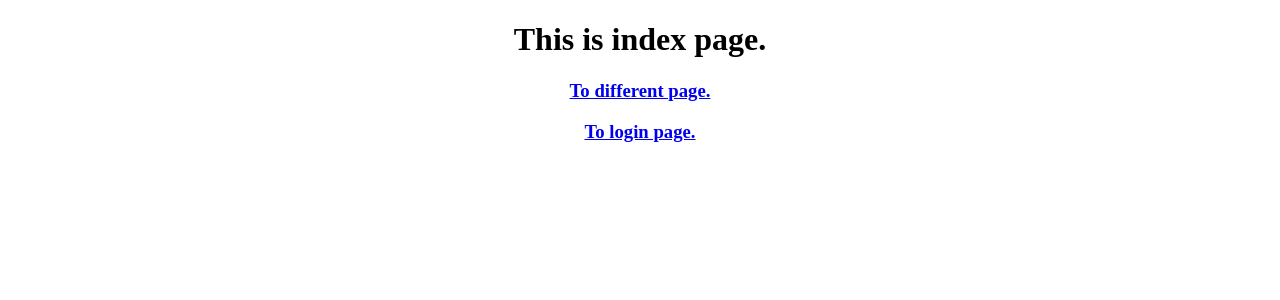
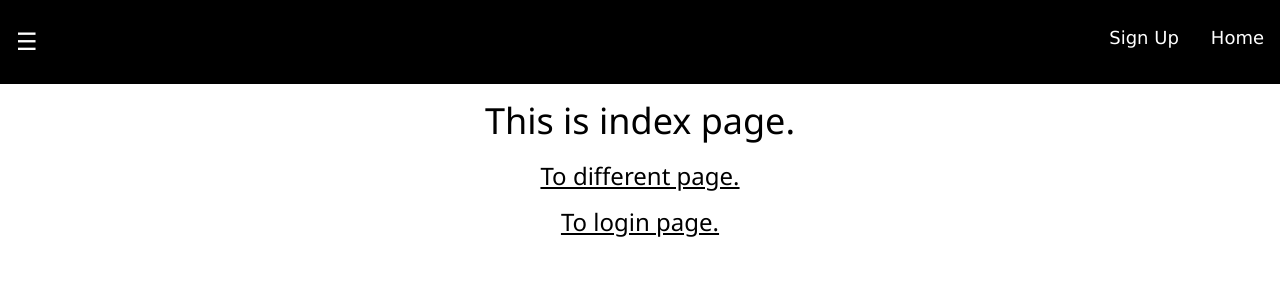
Before and after one commit to ProdigalProject/pro-frontend, a Django app: page / in a window 1280 px wide. Shown: the top 300 px of the page. Run offline with Django 3.2, Linux system fonts and the light colour scheme; some libraries are stand-ins or nearby versions.

Commit message:
nav bar added

```diff
--- a/prodigal_app/templates/index.html
+++ b/prodigal_app/templates/index.html
@@ -1,10 +1,20 @@
 <!DOCTYPE html>
 <html lang="en">
+<meta charset="UTF-8">
+<meta name="viewport" content="width=device-width, initial-scale=1">
+<link rel="stylesheet" href="https://www.w3schools.com/w3css/3/w3.css">
+<link rel="stylesheet" href="https://cdnjs.cloudflare.com/ajax/libs/font-awesome/4.6.3/css/font-awesome.min.css">
 <head>
     <meta charset="UTF-8">
     <title>Welcome to Prodigal!</title>
 </head>
 <body>
+    <!-- Navigation -->
+    <nav class="w3-bar w3-black w3-padding-16">
+      <a id="openNav" class="w3-button w3-bar-item w3-xlarge">&#9776;</a>
+      <a href="index.html" class="w3-button w3-bar-item w3-large w3-right">Home</a>
+      <a href="signup.html" class="w3-button w3-bar-item w3-large w3-right">Sign Up</a>
+    </nav>
     <h1 align="center"> This is index page. </h1>
     <h3 align="center"><a href="profile"> To different page. </a></h3>
     <h3 align="center"><a href="login"> To login page. </a></h3>
--- a/prodigal_app/templates/login.html
+++ b/prodigal_app/templates/login.html
@@ -10,10 +10,10 @@
 <body>
 
 <!-- Navigation -->
-<nav class="w3-bar w3-black">
+<nav class="w3-bar w3-black w3-padding-16">
   <a id="openNav" class="w3-button w3-bar-item w3-xlarge">&#9776;</a>
-  <a href="index.html" class="w3-button w3-bar-item w3-xlarge w3-right">Home</a>
-  <a href="signup.html" class="w3-button w3-bar-item w3-xlarge w3-right">Sign Up</a>
+  <a href="index.html" class="w3-button w3-bar-item w3-large w3-right">Home</a>
+  <a href="signup.html" class="w3-button w3-bar-item w3-large w3-right">Sign Up</a>
 </nav>
 
 <!-- login Form -->
```
Also changed, not shown: prodigal_app/templates/profile.html (+10 -0 lines).
